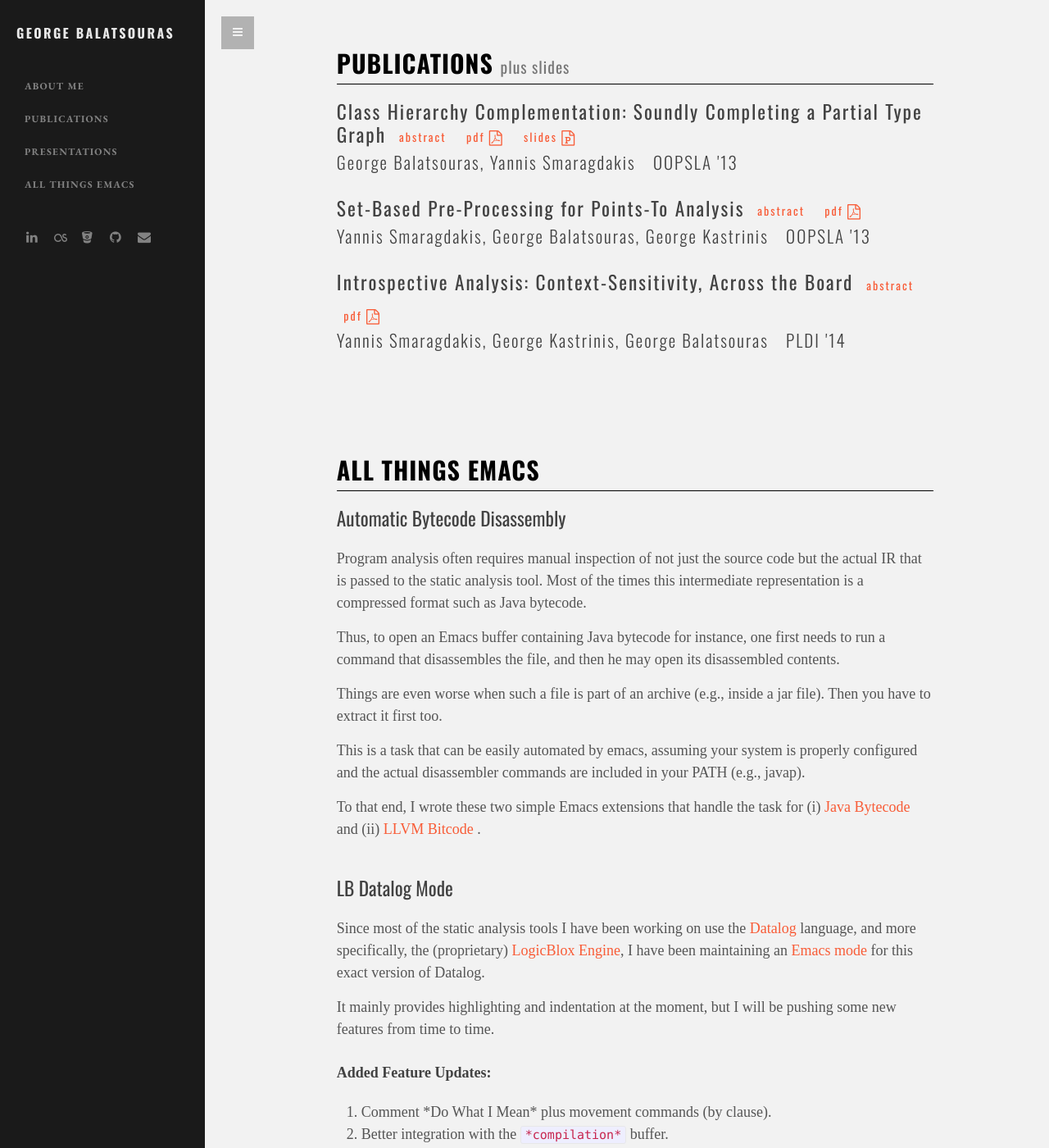
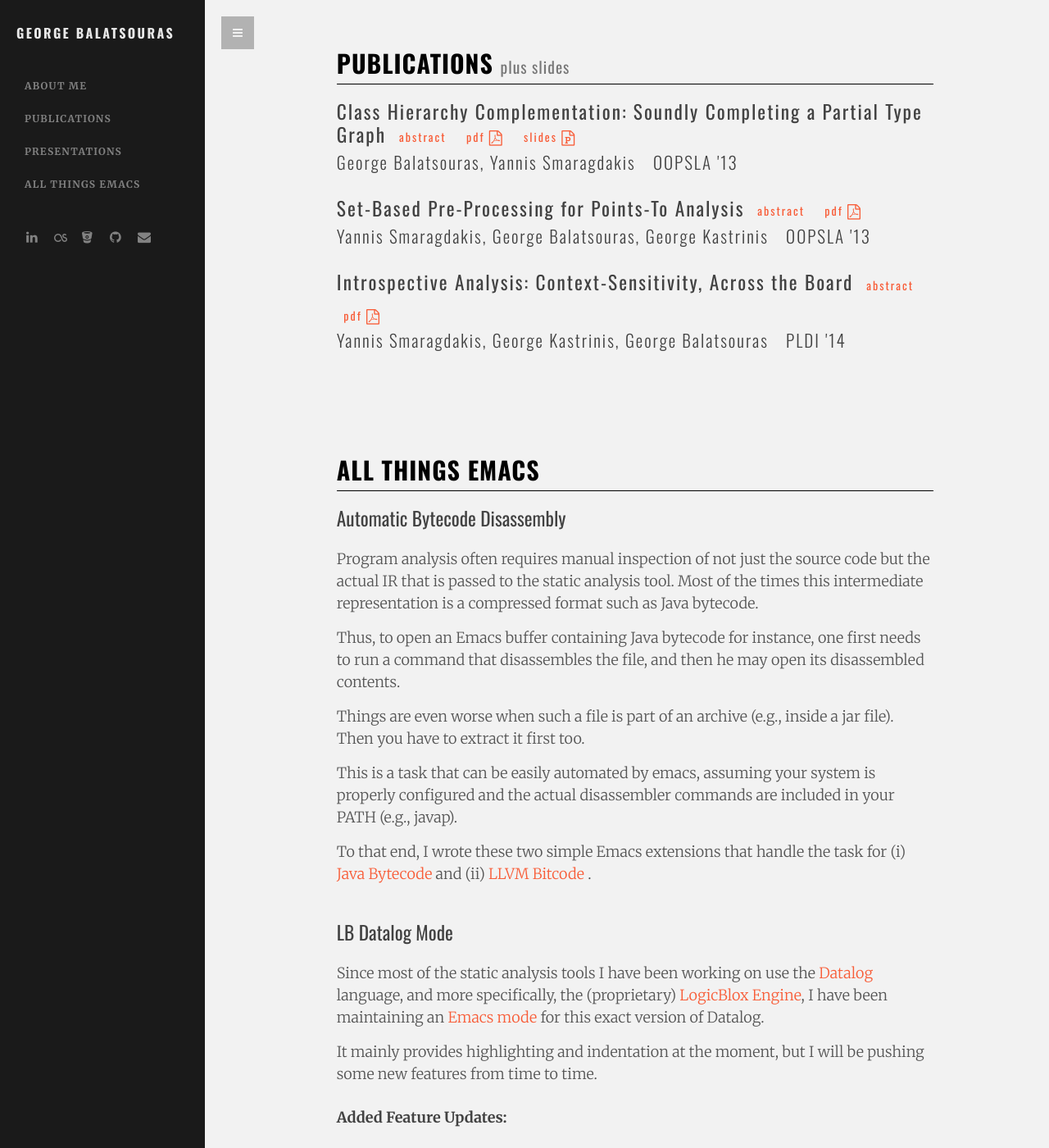
Before and after one commit to gbalats/gbalats.github.io, a Jekyll site: the page built from index.html, in a window 1280 px wide and 1400 px high. Shown: the whole window at 82% size. Built offline with Jekyll 4.4.1, drawn with Linux system fonts in a browser that asks for light colours; some web fonts are replaced.

Commit message:
Change fonts.

```diff
--- a/_includes/head.html
+++ b/_includes/head.html
@@ -25,17 +25,14 @@
   <link href="https://fonts.googleapis.com/css?family=Oswald:400,300,700"
         rel="stylesheet" type="text/css">
 
-  <link href="https://fonts.googleapis.com/css?family=Quattrocento:400,700"
-        rel="stylesheet" type="text/css">
+  <!-- <link href="https://fonts.googleapis.com/css?family=Quattrocento:400,700" -->
+  <!--       rel="stylesheet" type="text/css"> -->
 
-  <link href="https://fonts.googleapis.com/css?family=EB+Garamond:400,700"
+  <link href="https://fonts.googleapis.com/css?family=Merriweather:400,300,400italic,700,900"
         rel="stylesheet" type="text/css">
 
   <link href="https://fonts.googleapis.com/css?family=PT+Sans"
         rel="stylesheet" type="text/css">
-
-  <link href="https://fonts.googleapis.com/css?family=Droid+Serif:400,700italic"
-        rel="stylesheet" type="text/css" />
 
   <!-- HTML5 Shim and Respond.js IE8 support of HTML5 elements and media queries -->
   <!-- WARNING: Respond.js doesn't work if you view the page via file:// -->
--- a/assets/css/main.scss
+++ b/assets/css/main.scss
@@ -6,7 +6,7 @@
 
 
 // Our variables
-$base-font-family: 'Quattrocento', serif;
+$base-font-family: 'Merriweather', serif;
 $base-font-size:   18px;
 $small-font-size:  $base-font-size * 0.875;
 $base-line-height: 1.5;
@@ -43,7 +43,7 @@ $on-laptop:        800px;
 $sidebar-width:           250px;
 $sidebar-spacing-unit:     20px;
 $sidebar-font-size:        12px;
-$sidebar-font-family:  'EB Garamond', serif;
+$sidebar-font-family:  'Merriweather', serif;
 
 $sidebar-background-color:  darken($grey-color, 40.8%);
 $sidebar-primary-color:     $grey-color-light;
```
